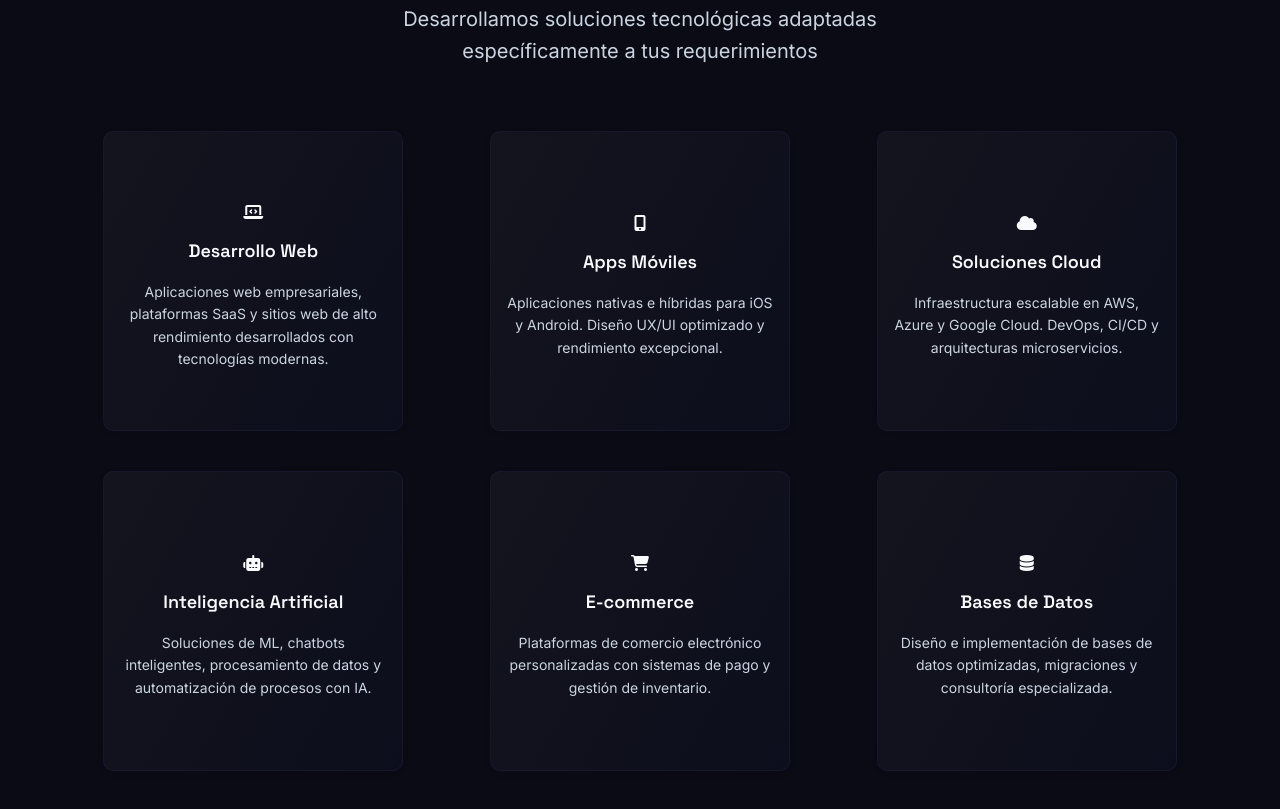
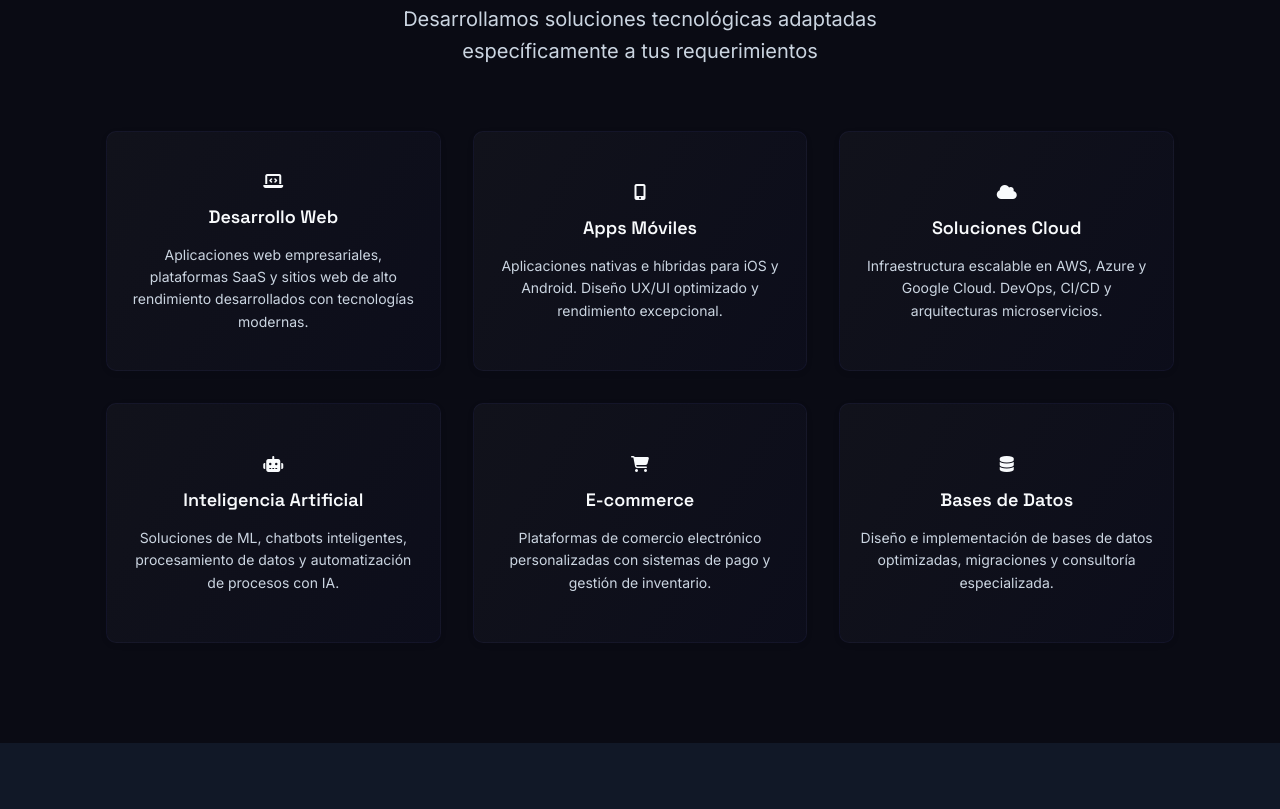
Before and after one commit to Naren15022005/Web-JJNA, a plain HTML site: page index.html in a window 1280 px wide. Shown: the part 871-1680 px from the top of the page. Drawn offline with Linux system fonts and the light colour scheme.

Commit message:
Feat(responsive): mobile-first services grid (2col mobile, 2col tablet, 3col desktop)

```diff
--- a/src/css/jjna.css
+++ b/src/css/jjna.css
@@ -364,23 +364,24 @@ header {
 
 /* Services Section - Mejorado para móvil */
 /* --- Servicios: estilo acoplado a tecnologías --- */
+/* Services grid - mobile-first: 2 columns on small screens */
 .services-grid {
     display: grid;
-    grid-template-columns: repeat(3, 1fr);
-    grid-template-rows: repeat(2, 1fr);
-    gap: 2.5rem;
+    grid-template-columns: repeat(2, 1fr);
+    gap: 1rem;
     justify-items: center;
     align-items: stretch;
-    max-width: 1200px;
+    max-width: 520px;
     margin: 0 auto;
-    padding: 0 0.5rem;
+    padding: 0 0.6rem;
 }
 
 .service-card {
-    width: 300px;
-    height: 300px;
-    background: linear-gradient(120deg, rgba(255,255,255,0.04) 0%, rgba(99,102,241,0.04) 100%);
-    border: 1px solid rgba(99,102,241,0.08);
+    width: 100%;
+    max-width: 260px;
+    min-height: 180px;
+    background: linear-gradient(120deg, rgba(255,255,255,0.03) 0%, rgba(99,102,241,0.03) 100%);
+    border: 1px solid rgba(99,102,241,0.06);
     border-radius: 10px;
     box-shadow: 0 2px 8px rgba(10,11,20,0.04);
     display: flex;
@@ -388,8 +389,8 @@ header {
     align-items: center;
     justify-content: center;
     text-align: center;
-    padding: 1.5rem 1rem 1rem 1rem;
-    gap: 0.7rem;
+    padding: 0.9rem 0.8rem;
+    gap: 0.5rem;
     transition: box-shadow 0.18s cubic-bezier(.4,1,.4,1), border-color 0.18s cubic-bezier(.4,1,.4,1), transform 0.18s cubic-bezier(.4,1,.4,1);
     position: relative;
     overflow: hidden;
@@ -418,6 +419,35 @@ header {
     color: var(--text-secondary);
     text-align: center;
     line-height: 1.6;
+}
+
+/* Larger screens: tablet (>=600px) and desktop (>=1000px) */
+@media (min-width: 600px) {
+    .services-grid {
+        grid-template-columns: repeat(2, minmax(240px, 1fr));
+        gap: 1.6rem;
+        max-width: 800px;
+        padding: 0 1rem;
+    }
+    .service-card {
+        max-width: 320px;
+        min-height: 220px;
+        padding: 1.2rem 1rem;
+    }
+}
+
+@media (min-width: 1000px) {
+    .services-grid {
+        grid-template-columns: repeat(3, minmax(260px, 1fr));
+        gap: 2rem;
+        max-width: 1100px;
+        padding: 0 1rem;
+    }
+    .service-card {
+        max-width: 340px;
+        min-height: 240px;
+        padding: 1.4rem 1.2rem;
+    }
 }
 
 /* --- Fin servicios iconos --- */
```
